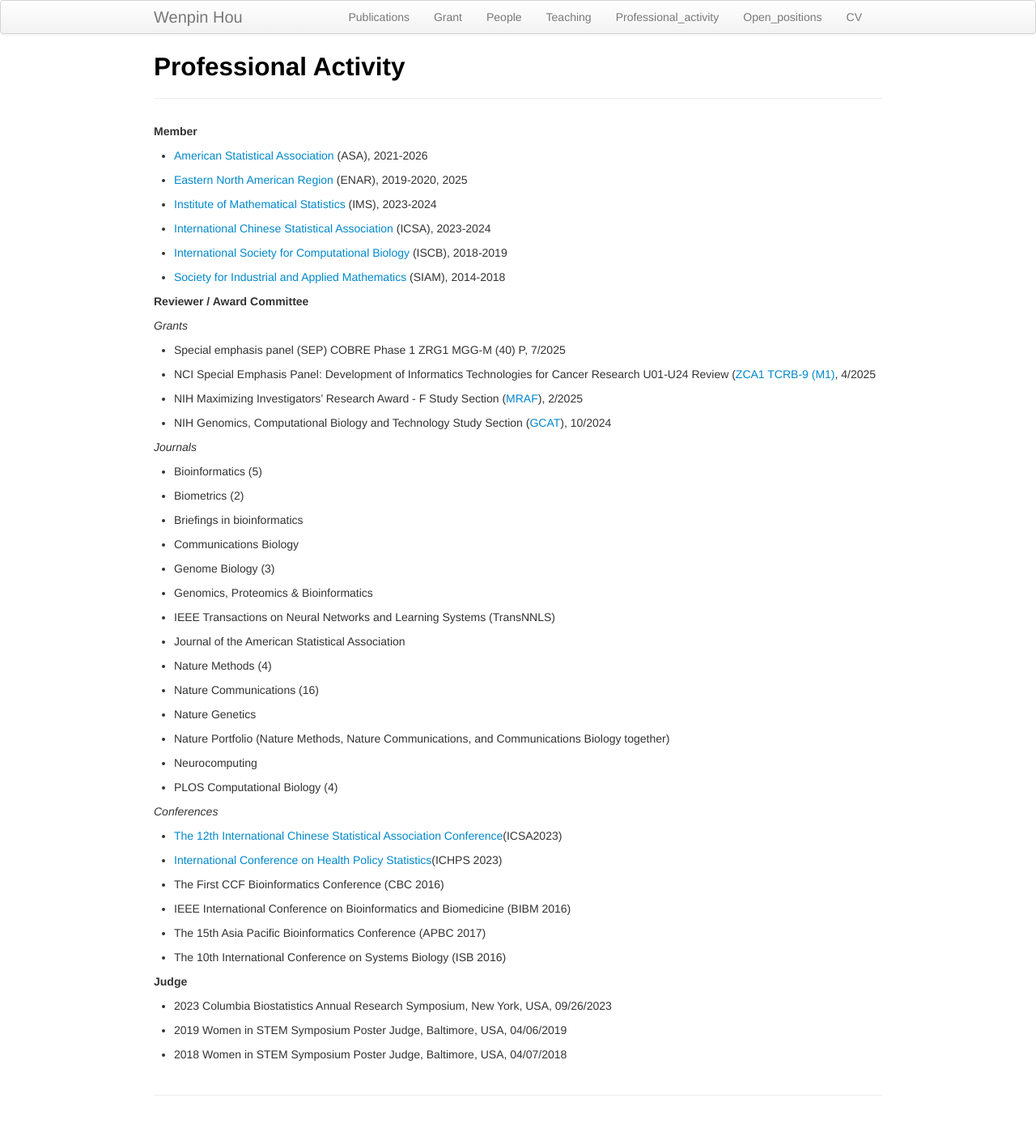
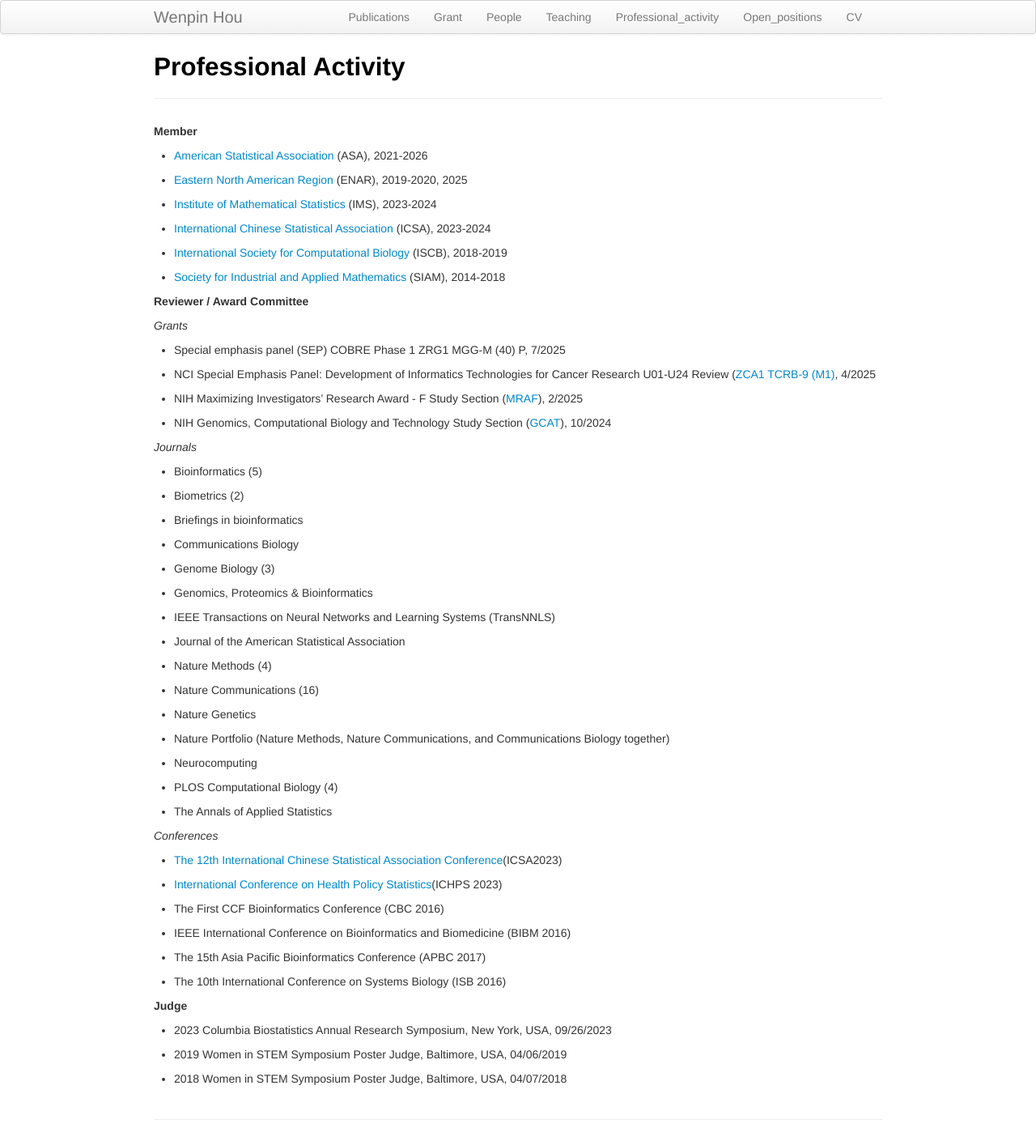
Before and after one commit to Winnie09/Wenpin_Hou, a Jekyll site: the page built from pages/professional.md, in a window 1280 px wide. Shown: the whole page at 81% size. Built offline with Jekyll 4.4.1, drawn with Linux system fonts in a browser that asks for light colours; before the commit the page ends 1384 px from its top, so only the background shows below that.

Commit message:
add changes

```diff
--- a/pages/professional.md
+++ b/pages/professional.md
@@ -60,6 +60,8 @@
 
 - PLOS Computational Biology (4)
 
+- The Annals of Applied Statistics
+
 *Conferences*
 
  - [The 12th International Chinese Statistical Association Conference](https://www.icsa.org)\(ICSA2023\)
```
